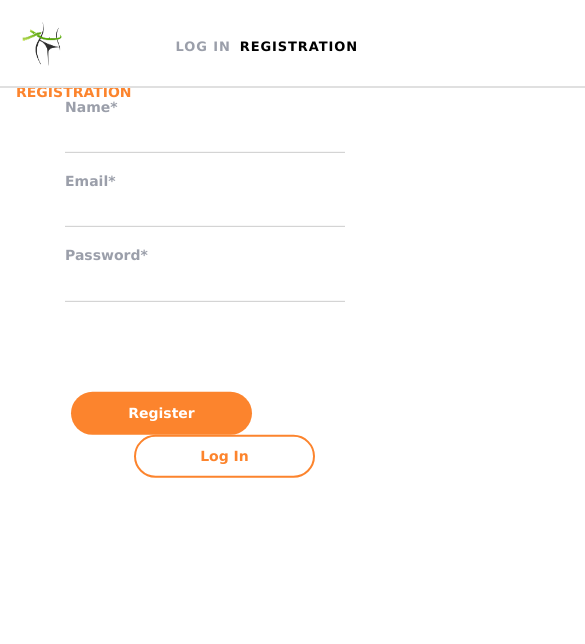
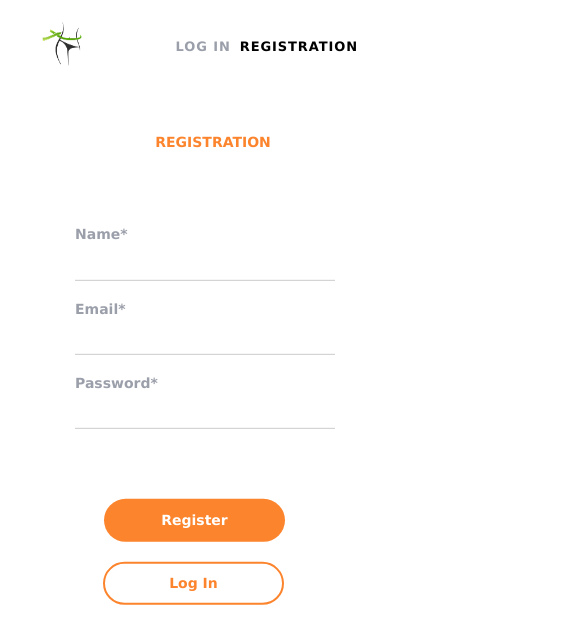
Before and after one commit to rebecalasconi/SlimMom, a React (Create React App) app: page /register in a window 390 px wide. Shown: the top 644 px of the page, 585 px wide, since content can reach past the window. Built offline with nearby package versions, Linux system fonts and the light colour scheme.

Commit message:
stilizare calculatorpage

```diff
--- a/src/components/LoginForm/LoginForm.css
+++ b/src/components/LoginForm/LoginForm.css
@@ -13,10 +13,11 @@
     height: 850px;
     min-width: 1280px;
     width: 100%;
+    z-index: -1;
   }
 
   .login-title {
-    color: #FC842D;
+    color: hsl(25, 97%, 58%);
     margin: 20px 16px 55px;
     font-family: Verdana;
     font-weight: 700;
@@ -33,6 +34,7 @@
 
  .form-data {
     display: flex;
+    margin-left: 8px;
     flex-direction: row;
     max-width: 240px;
     flex-wrap: wrap;
@@ -97,6 +99,9 @@
 
     /* TABLETĂ (768px - 1280px) */
     @media (max-width: 1280px) {
+      .login-title {
+        padding-left: 32px;
+      }
       .login-container {
         min-width: 768px;
         max-width: 1280px;
@@ -130,17 +135,26 @@
   }
 
   .buttons {
-    display: flex;
-    align-content: center;
-    flex-direction: row;
-    margin: 0 auto;
     flex-wrap: wrap;
+    gap: 20px;
+    width: 300px;
   }
 
   .login-btn,
   .register-btn {
-    width: 182px;
-    margin: 0 auto;
+
+    top: 50px;
+
+  }
+
+  .register-btn {
+    left: 16%;
+  }
+
+  .login-btn {
+    margin-left: -16px;
+    width: 200px;
+    left: 11%;
   }
 
   .form-data {
@@ -148,6 +162,7 @@
     max-width: 400px;
     width: 100%;
     left: 50%;
+    align-items: center;
     transform: translate(-50%, -50%);
     top: 30%;
   }
@@ -155,15 +170,27 @@
   .login-form {
     width: 100%;
     max-width: 768px;
-    height: 700px;
+    height: 568px;
     margin: 0 auto;
   }
 
-  .form-data label ,
-  .form-data input {
+  .form-data label {
      margin: 0 auto;
      min-width: 280px;
      max-width: 400px;
      width: 100%;
   }
+
+  .form-data input {
+    margin: 0 auto;
+    min-width: 260px;
+    max-width: 400px;
+    width: 100%;
+ }
+
+  .login-title {
+    text-align: center;
+    padding-top: 40px;
+    padding-bottom: 55px;
+  }
 }
--- a/src/components/RegistrationForm/RegistrationForm.css
+++ b/src/components/RegistrationForm/RegistrationForm.css
@@ -1,4 +1,21 @@
-.login-title {
+.register-form {
+  min-width: 1280px;
+  width: 100%;
+  height: 850px;
+  position: relative;
+  overflow: hidden;
+}
+
+.register-background {
+  position: relative;
+  top: -400px;
+  height: 850px;
+  min-width: 1280px;
+  width: 100%;
+  z-index: -1;
+}
+
+.register-title {
     color: #FC842D;
     margin: 20px 16px 55px;
     font-family: Verdana;
@@ -72,3 +89,53 @@
     display: flex;
     flex-direction: row;
 }
+
+    /* TABLETĂ (768px - 1280px) */
+@media (max-width: 1280px) {
+  .register-title {
+    padding-top: 160px;
+    padding-left: 16px;
+
+  }
+
+      .register-form {
+        min-width: 768px;
+        max-width: 1280px;
+        width: 100%;
+        height: 1024px;
+        overflow: hidden;
+        }
+
+        .register-background {
+          top: -290px;
+          min-width: 768px;
+          height: 1024px;
+        }
+
+        .form-data {
+          margin-top: 5px;
+          margin-bottom: 55px;
+          margin-left: 20px;
+        }
+      }
+
+
+      @media (max-width: 768px) {
+        .register-background {
+          display: none;
+        }
+
+        .register-form {
+          min-width: 320px;
+          max-width: 768px;
+          width: 100%;
+          height: 648px;
+        }
+
+        .form-data {
+          margin-top: 60px;
+          margin-left: 0;
+        }
+
+
+      }
--- a/src/components/RegistrationForm/RegistrationForm.jsx
+++ b/src/components/RegistrationForm/RegistrationForm.jsx
@@ -60,14 +60,13 @@ const RegistrationForm = () => {
 
 
   return (
-    <div>
+    <div className="register-form">
         <Header/>
-        <Background/>
-      <h2 className="login-title">REGISTRATION</h2>
 
       {error && <p className="error">{error}</p>}
 
       <form onSubmit={handleSubmit} className="form-data">
+      <h2 className="register-title">REGISTRATION</h2>
         <label>Name*
           <input
             type="text"
@@ -105,6 +104,9 @@ const RegistrationForm = () => {
           </button>
         </div>
       </form>
+      <div className="register-background">
+          <Background />
+        </div>
     </div>
   );
 };
--- a/src/components/RightSideBar/RightSideBar.css
+++ b/src/components/RightSideBar/RightSideBar.css
@@ -1,6 +1,7 @@
 .rightSideBar {
     position: relative;
-    width: 517px;
+    min-width: 517px;
+    width: 100%;
     height: 850px;
     padding: 0 97px;
     box-sizing: border-box;
--- a/src/pages/CalculatorPage/CalculatorPage.css
+++ b/src/pages/CalculatorPage/CalculatorPage.css
@@ -1,13 +1,16 @@
 .container {
     display: flex;
-    max-width: 1280px;
     height: 557px;
     align-content: space-between;
     margin-top: 145px;
+      min-width: 1280px;
+      width: 100%;
+      position: relative;
   }
 
   .leftPanel {
-    width: 763px;
+    min-width: 763px;
+    width: 100%;
     height: 557px;
   }
 
@@ -23,11 +26,103 @@ margin-bottom: 68px;
   }
 
   .rightPanel{
-    max-width: 517px;
+    min-width: 517px;
+    width: 100%;
 height: 850px;
+position: relative;
   }
 
   .leftPanel form {
     max-width: 608px;
     height: 700px;
   }
+
+
+
+    /* TABLETĂ (768px - 1280px) */
+    @media (max-width: 1280px) {
+      .container {
+        flex-direction: row;
+        flex-wrap: wrap;
+        min-width: 768px;
+        max-width: 1280px;
+        width: 100%;
+        height: 1024px;
+      }
+
+      .leftPanel {
+        height: 594px;
+        padding-left: 10px;
+        min-width: 768px;
+        max-width: 1280px;
+        width: 100%;
+        margin-bottom: 350px;
+        margin-top: -120px;
+        padding-top: 100px;
+        border-top: 1px solid grey;
+      }
+
+      .header__logo {
+        padding-left: 20px;
+      }
+
+      .rightPanel {
+        height: 326px;
+        min-width: 768px;
+        max-width: 1280px;
+        width: 100%;
+      }
+
+      .rightSideBar {
+        height: 326px;
+        min-width: 768px;
+        max-width: 1280px;
+        width: 100%;
+
+        display: flex;
+        gap: 79px;
+        margin: 0 auto;
+
+    }
+      .summary,
+      .notRecommendedFoods {
+        width: 288px;
+height: 166px;
+z-index: 200;
+margin: 0 auto;
+      }
+
+.summary {
+  margin-top: -60px;
+}
+
+      .header,
+      .full-container,
+      .form {
+        min-width: 768px;
+        max-width: 1280px;
+        width: 100%;
+      }
+
+      .nav__separator{
+        display: none;
+      }
+      .form {
+        left: 20px;
+      }
+      .nav__separator {
+        min-width: 768px;
+        max-width: 1680px;
+        left: -30px;
+        width: 100%;
+      }
+
+      .userInfo {
+        display: none;
+        /* position: relative;
+        top: -600px;
+        background-color: blueviolet;
+        padding: 10px;
+        z-index: 7000; */
+      }
+    }
--- a/src/pages/CalculatorPage/CalculatorPage.jsx
+++ b/src/pages/CalculatorPage/CalculatorPage.jsx
@@ -62,7 +62,8 @@ const CalculatorPage = () => {
 
   return (
     <>
-      <Header />
+    <div className='full-container'>
+     <Header />
       <div className="container">
         <div className="leftPanel">
           <h1>Calculate your daily calorie intake right now</h1>
@@ -78,6 +79,7 @@ const CalculatorPage = () => {
           />
         </div>
       </div>
+      </div>
     </>
   );
 };
```
